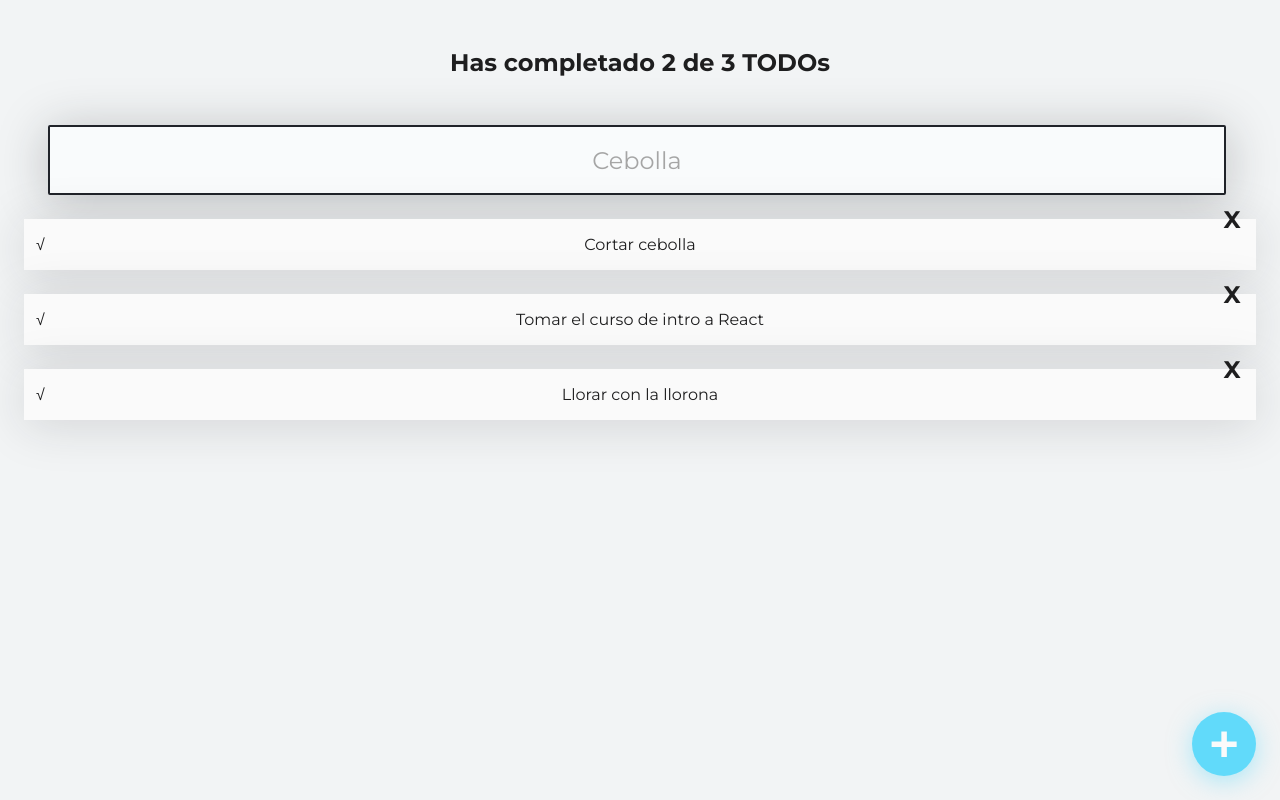
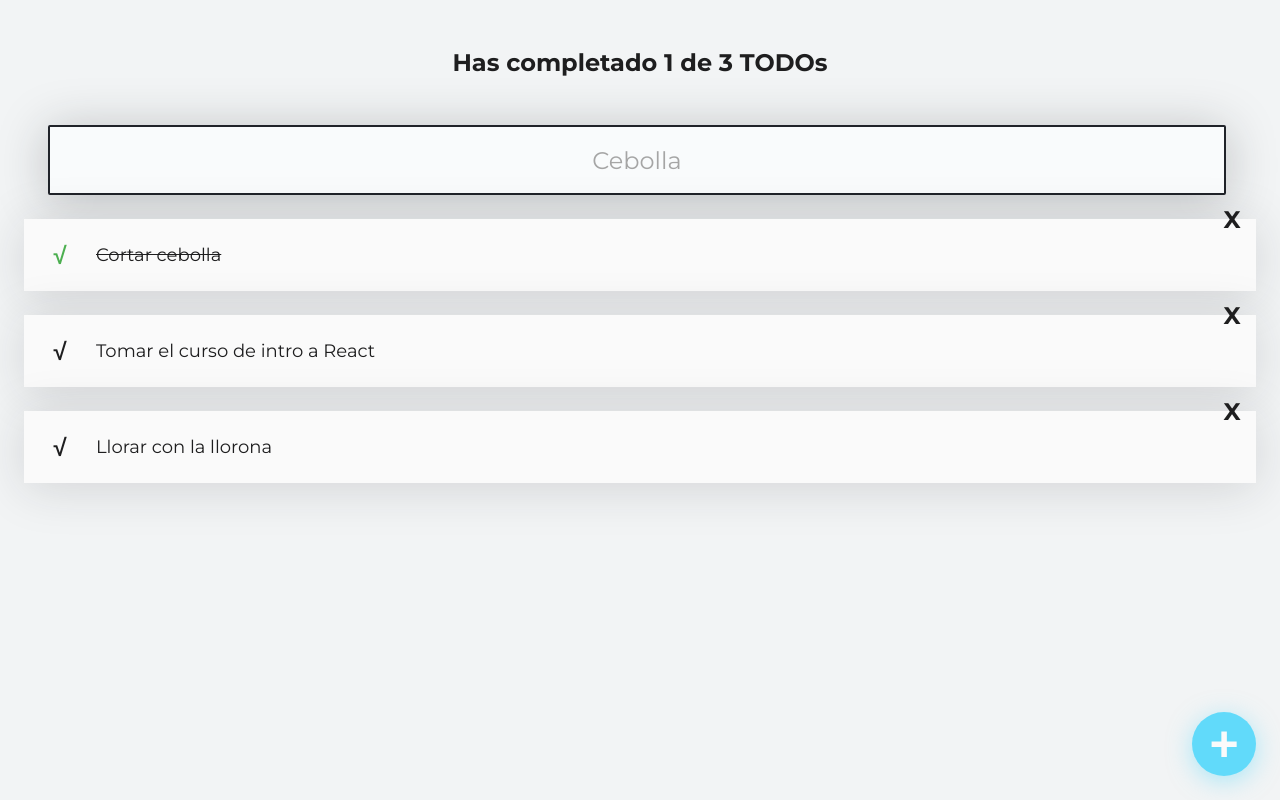
Before and after one commit to rolando22/curso-intro-react, a React (Create React App) app: page / in a window 1280 px wide. Built offline with nearby package versions, Linux system fonts and the light colour scheme.

Commit message:
Funcionalidad básica de los TODOs

```diff
--- a/src/App.js
+++ b/src/App.js
@@ -5,20 +5,61 @@ import { TodoList } from "./components/TodoList";
 import { TodoItem } from "./components/TodoItem";
 import { CreateTodoButtom } from "./components/CreateTodoButtom";
 
-const todos = [
-  { text: 'Cortar cebolla', completed: false },
+const defaultTodos = [
+  { text: 'Cortar cebolla', completed: true },
   { text: 'Tomar el curso de intro a React', completed: false },
   { text: 'Llorar con la llorona', completed: false },
 ];
 
 function App() {
+  const [todos, setTodos] = React.useState(defaultTodos);
+  const [searchValue, setSearchValue] = React.useState('');
+
+  const completedTodos = todos.filter(todo => todo.completed).length;
+  const totalTodos = todos.length;
+  let searchTodos = todos;
+
+  if (searchValue.length >= 1) {
+    searchTodos = todos.filter((todo) => {
+      const todoText = todo.text.toLowerCase();
+      const searchText = searchValue.toLowerCase();
+      return todoText.includes(searchText);
+    });
+  }
+
+  const completeTodo = (text) => {
+    const todoIndex = todos.findIndex(todo => todo.text === text);
+    const newTodos = [...todos]
+    newTodos[todoIndex].completed = true;
+    setTodos(newTodos);
+  };
+
+  const deleteTodo = (text) => {
+    const todoIndex = todos.findIndex(todo => todo.text === text);
+    const newTodos = [...todos];
+    newTodos.splice(todoIndex, 1);
+    setTodos(newTodos);
+  }
+
   return (
     <React.Fragment>
-      <TodoCounter />
-      <TodoSearch />
+      <TodoCounter
+        total={totalTodos}
+        completed={completedTodos}
+      />
+      <TodoSearch
+        searchValue={searchValue}
+        setSearchValue={setSearchValue}
+      />
       <TodoList>
-        { todos.map(todo => (
-          <TodoItem key={todo.text} text={todo.text} />
+        { searchTodos.map(todo => (
+          <TodoItem
+            key={todo.text}
+            text={todo.text}
+            completed={todo.completed}
+            completeTodo={() => completeTodo(todo.text)}
+            deleteTodo={() => deleteTodo(todo.text)}
+          />
         )) }
       </TodoList>
       <CreateTodoButtom />
--- a/src/components/CreateTodoButtom.js
+++ b/src/components/CreateTodoButtom.js
@@ -2,8 +2,17 @@ import React from "react";
 import "../styles/CreateTodoButton.css";
 
 function CreateTodoButtom(props) {
+    const onClickButton = () => {
+        alert("Aquí se debería abrir un modal");
+    }
+
     return(
-        <button className="CreateTodoButton">+</button>
+        <button
+            className="CreateTodoButton"
+            onClick={onClickButton}
+        >
+            +
+        </button>
     );
 }
 
--- a/src/components/TodoCounter.js
+++ b/src/components/TodoCounter.js
@@ -1,9 +1,9 @@
 import React from "react";
 import "../styles/TodoCounter.css";
 
-function TodoCounter() {
+function TodoCounter({ total, completed }) {
     return(
-        <h2 className="TodoCounter">Has completado 2 de 3 TODOs</h2>
+        <h2 className="TodoCounter">Has completado {completed} de {total} TODOs</h2>
     );
 }
 
--- a/src/components/TodoItem.js
+++ b/src/components/TodoItem.js
@@ -1,12 +1,24 @@
 import React from "react";
 import "../styles/TodoItem.css";
 
-function TodoItem(props) {
+function TodoItem({ text, completed, completeTodo, deleteTodo }) {
     return(
         <li className="TodoItem">
-            <span className="{`Icon Icon-check ${props.completed && 'Icon-check--active'}`}">√</span>
-            <p className="{`TodoItem-p ${props.completed && 'TodoItem-p--complete'}`}">{ props.text }</p>
-            <span className="Icon Icon-delete">X</span>
+            <span
+                className={`Icon Icon-check ${completed && 'Icon-check--active'}`}
+                onClick={completeTodo}
+            >
+                √
+            </span>
+            <p className={`TodoItem-p ${completed && 'TodoItem-p--complete'}`}>
+                { text }
+            </p>
+            <span
+                className="Icon Icon-delete"
+                onClick={deleteTodo}
+            >
+                X
+            </span>
         </li>
     );
 }
--- a/src/components/TodoSearch.js
+++ b/src/components/TodoSearch.js
@@ -1,9 +1,18 @@
 import React from "react";
 import "../styles/TodoSearch.css";
 
-function TodoSearch() {
+function TodoSearch({ searchValue, setSearchValue }) {
+    const onSearchValueChange = (event) => {
+        setSearchValue(event.target.value);
+    }
+
     return(
-        <input className="TodoSearch" placeholder="Cebolla" />
+        <input
+            className="TodoSearch"
+            placeholder="Cebolla"
+            value={searchValue}
+            onChange={onSearchValueChange}
+        />
     );
 }
 
```
